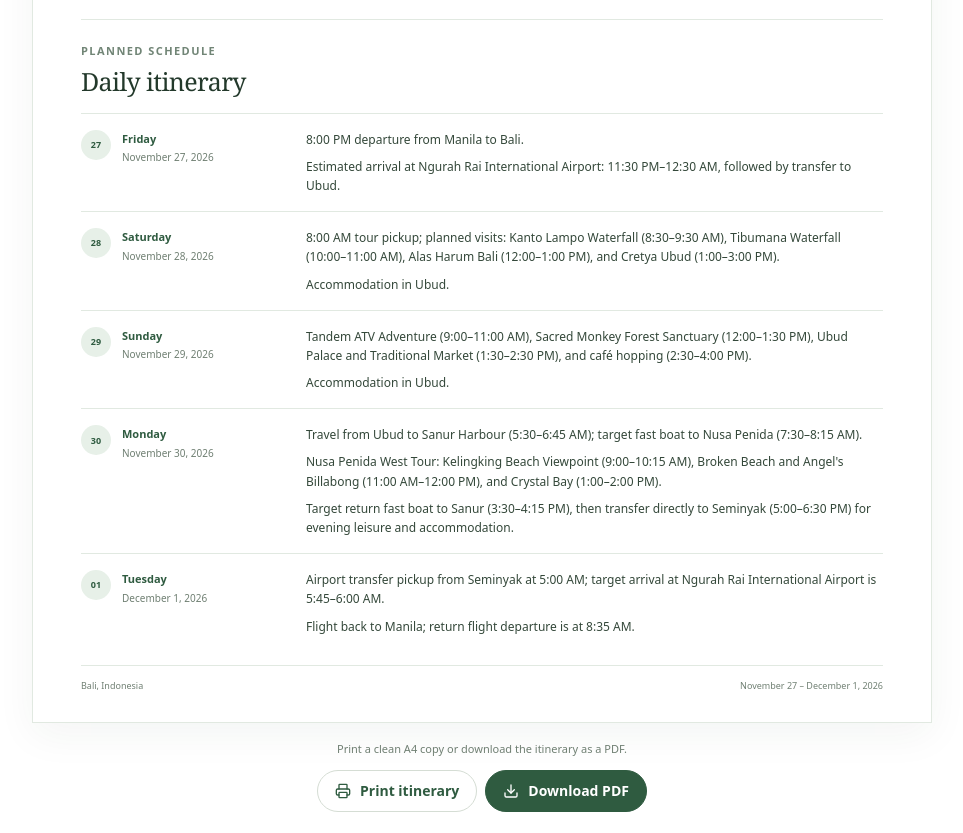
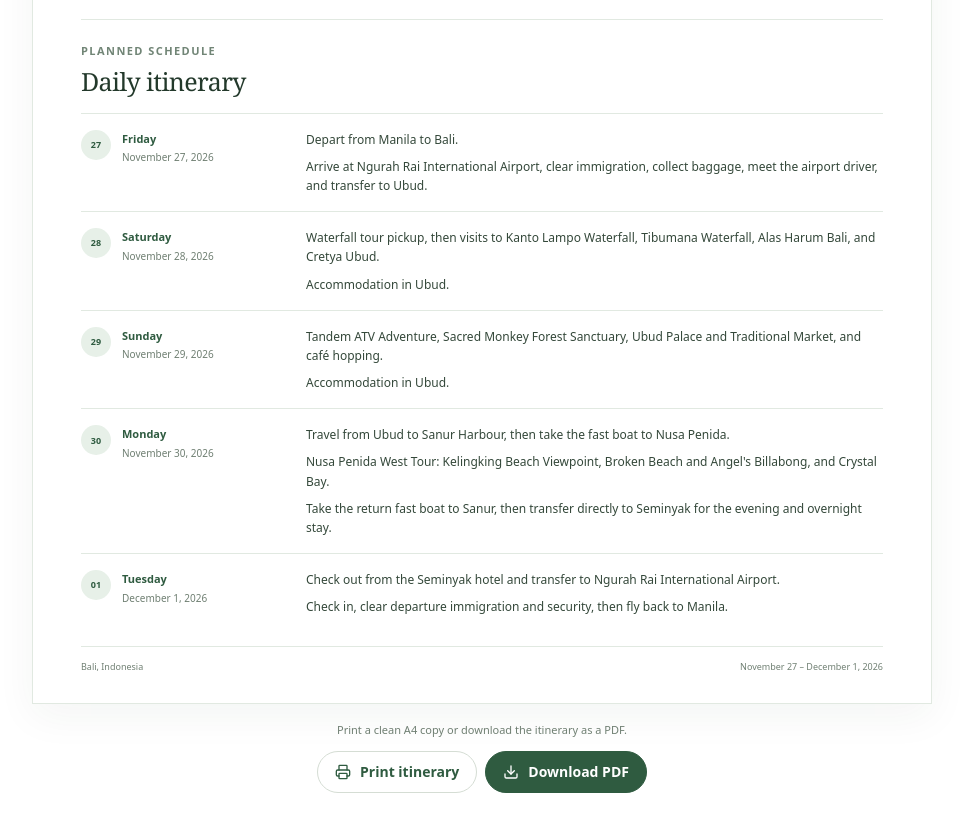
Before and after one commit to mlester999/bali-trip-tracker, a Next.js app: page /itinerary in a window 1280 px wide. Shown: the part 480-1313 px from the top of the page, without its empty margins (158-1121 px from the left). Built offline with nearby package versions, Linux system fonts and the light colour scheme.

Commit message:
Remove times from printable itinerary

```diff
--- a/src/data/itinerary.ts
+++ b/src/data/itinerary.ts
@@ -58,8 +58,8 @@ export const TRIP_DAYS: ItineraryDay[] = [
     accommodation: "Ubud",
     groups: [
       group("morning", "Morning", [
-        activity("2026-11-28-breakfast", "7:00 AM", "Breakfast and get ready"),
-        activity("2026-11-28-tour-pickup", "8:00 AM", "Waterfall tour pickup"),
+        activity("2026-11-28-breakfast", "5:30 AM", "Breakfast and get ready"),
+        activity("2026-11-28-tour-pickup", "6:30 AM", "Waterfall tour pickup"),
         activity("2026-11-28-kanto-lampo", "8:30–9:30 AM", "Kanto Lampo Waterfall", {
           imageGallery: "kanto-lampo",
           mapsQuery: "Kanto Lampo Waterfall Bali",
@@ -236,8 +236,8 @@ export const IMMIGRATION_DAYS: ImmigrationDay[] = [
     date: "November 27, 2026",
     weekday: "Friday",
     details: [
-      "8:00 PM departure from Manila to Bali.",
-      "Estimated arrival at Ngurah Rai International Airport: 11:30 PM–12:30 AM, followed by transfer to Ubud.",
+      "Depart from Manila to Bali.",
+      "Arrive at Ngurah Rai International Airport, clear immigration, collect baggage, meet the airport driver, and transfer to Ubud.",
     ],
   },
   {
@@ -245,7 +245,7 @@ export const IMMIGRATION_DAYS: ImmigrationDay[] = [
     date: "November 28, 2026",
     weekday: "Saturday",
     details: [
-      "8:00 AM tour pickup; planned visits: Kanto Lampo Waterfall (8:30–9:30 AM), Tibumana Waterfall (10:00–11:00 AM), Alas Harum Bali (12:00–1:00 PM), and Cretya Ubud (1:00–3:00 PM).",
+      "Waterfall tour pickup, then visits to Kanto Lampo Waterfall, Tibumana Waterfall, Alas Harum Bali, and Cretya Ubud.",
       "Accommodation in Ubud.",
     ],
   },
@@ -254,7 +254,7 @@ export const IMMIGRATION_DAYS: ImmigrationDay[] = [
     date: "November 29, 2026",
     weekday: "Sunday",
     details: [
-      "Tandem ATV Adventure (9:00–11:00 AM), Sacred Monkey Forest Sanctuary (12:00–1:30 PM), Ubud Palace and Traditional Market (1:30–2:30 PM), and café hopping (2:30–4:00 PM).",
+      "Tandem ATV Adventure, Sacred Monkey Forest Sanctuary, Ubud Palace and Traditional Market, and café hopping.",
       "Accommodation in Ubud.",
     ],
   },
@@ -263,9 +263,9 @@ export const IMMIGRATION_DAYS: ImmigrationDay[] = [
     date: "November 30, 2026",
     weekday: "Monday",
     details: [
-      "Travel from Ubud to Sanur Harbour (5:30–6:45 AM); target fast boat to Nusa Penida (7:30–8:15 AM).",
-      "Nusa Penida West Tour: Kelingking Beach Viewpoint (9:00–10:15 AM), Broken Beach and Angel's Billabong (11:00 AM–12:00 PM), and Crystal Bay (1:00–2:00 PM).",
-      "Target return fast boat to Sanur (3:30–4:15 PM), then transfer directly to Seminyak (5:00–6:30 PM) for evening leisure and accommodation.",
+      "Travel from Ubud to Sanur Harbour, then take the fast boat to Nusa Penida.",
+      "Nusa Penida West Tour: Kelingking Beach Viewpoint, Broken Beach and Angel's Billabong, and Crystal Bay.",
+      "Take the return fast boat to Sanur, then transfer directly to Seminyak for the evening and overnight stay.",
     ],
   },
   {
@@ -273,8 +273,8 @@ export const IMMIGRATION_DAYS: ImmigrationDay[] = [
     date: "December 1, 2026",
     weekday: "Tuesday",
     details: [
-      "Airport transfer pickup from Seminyak at 5:00 AM; target arrival at Ngurah Rai International Airport is 5:45–6:00 AM.",
-      "Flight back to Manila; return flight departure is at 8:35 AM.",
+      "Check out from the Seminyak hotel and transfer to Ngurah Rai International Airport.",
+      "Check in, clear departure immigration and security, then fly back to Manila.",
     ],
   },
 ];
```
